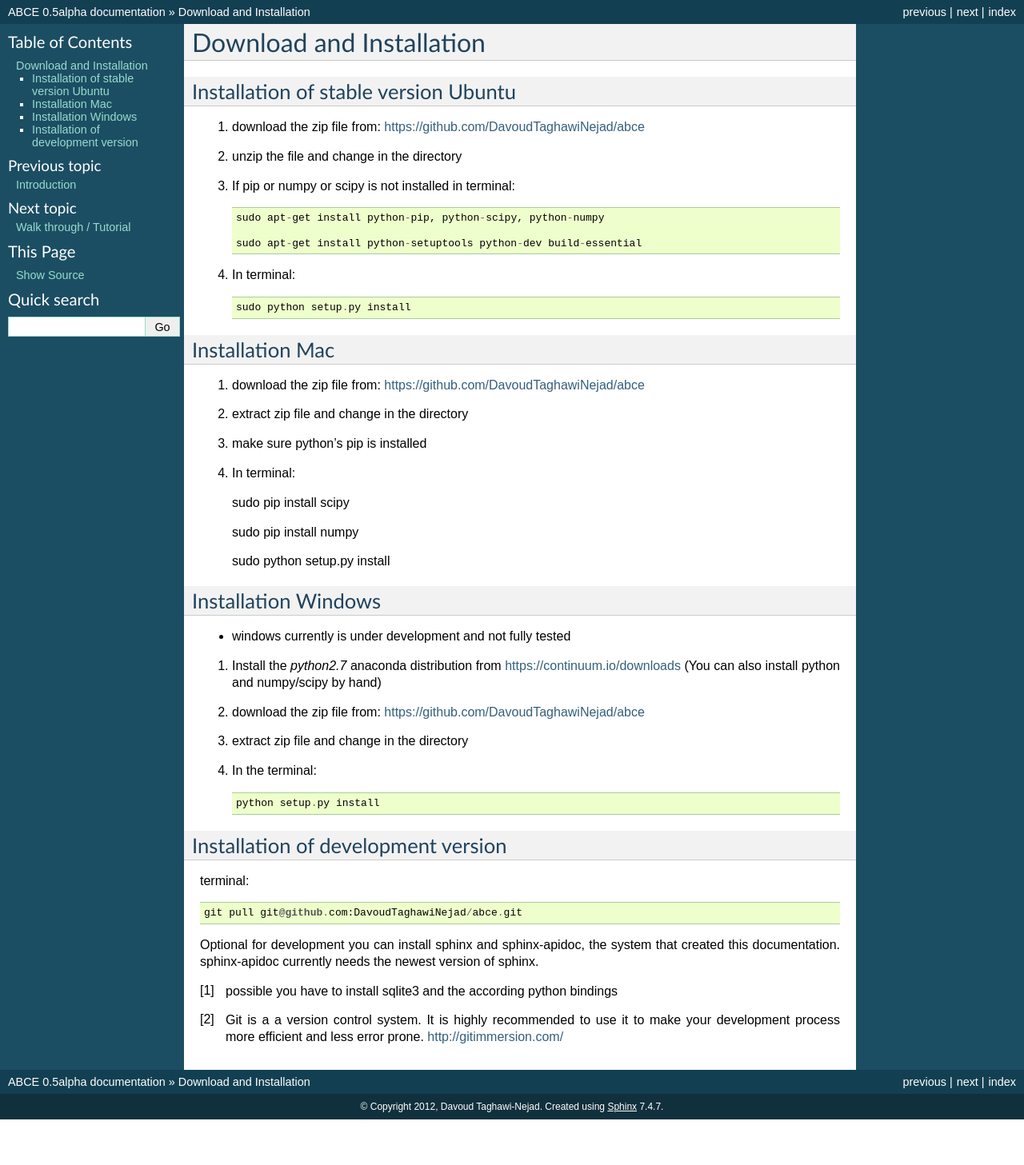
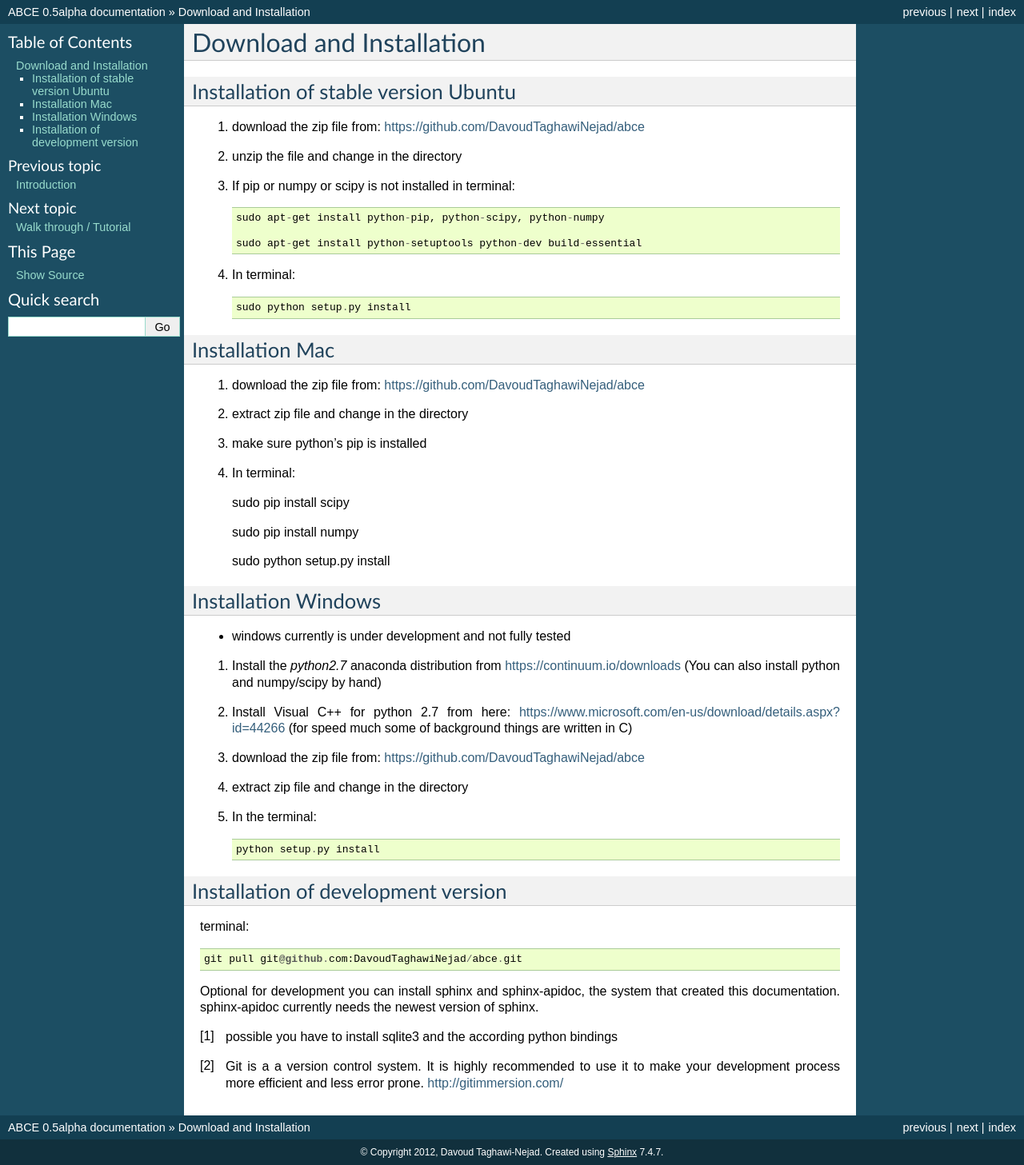
Before and after one commit to AB-CE/abce, a Sphinx documentation site: the page built from doc/installation.rst, in a window 1280 px wide. Shown: the whole page at 80% size. Built offline with Sphinx 7.4.7, drawn with Linux system fonts in a browser that asks for light colours; before the commit the page ends 1400 px from its top, so only the background shows below that.

Commit message:
advice to install visual C++ for python 2.7

```diff
--- a/doc/installation.rst
+++ b/doc/installation.rst
@@ -47,11 +47,14 @@ Installation Windows
 1. Install the *python2.7* anaconda distribution from https://continuum.io/downloads
    (You can also install python and numpy/scipy by hand)
 
-2. download the zip file from: https://github.com/DavoudTaghawiNejad/abce
+2. Install Visual C++ for python 2.7 from here: https://www.microsoft.com/en-us/download/details.aspx?id=44266
+   (for speed much some of background things are written in C)
 
-3. extract zip file and change in the directory
+3. download the zip file from: https://github.com/DavoudTaghawiNejad/abce
 
-4. In the terminal::
+4. extract zip file and change in the directory
+
+5. In the terminal::
 
     python setup.py install
 
```
